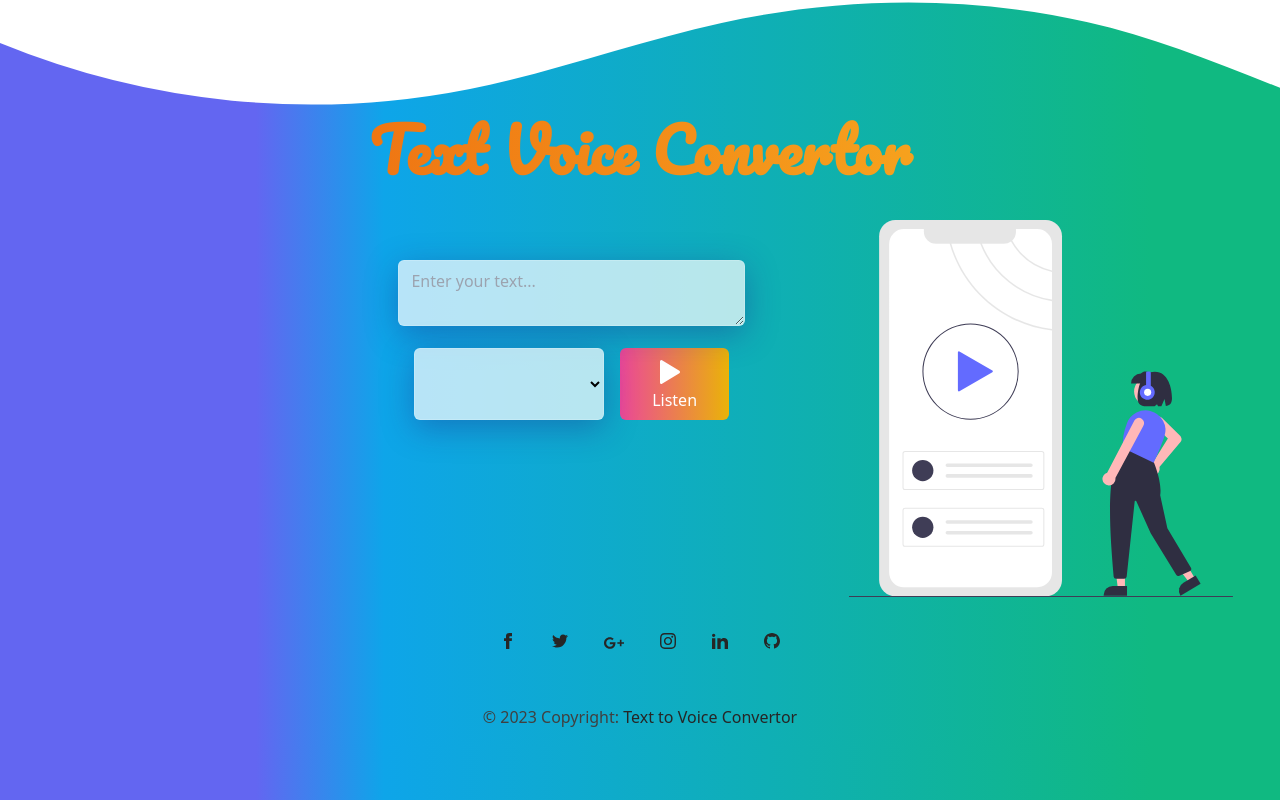
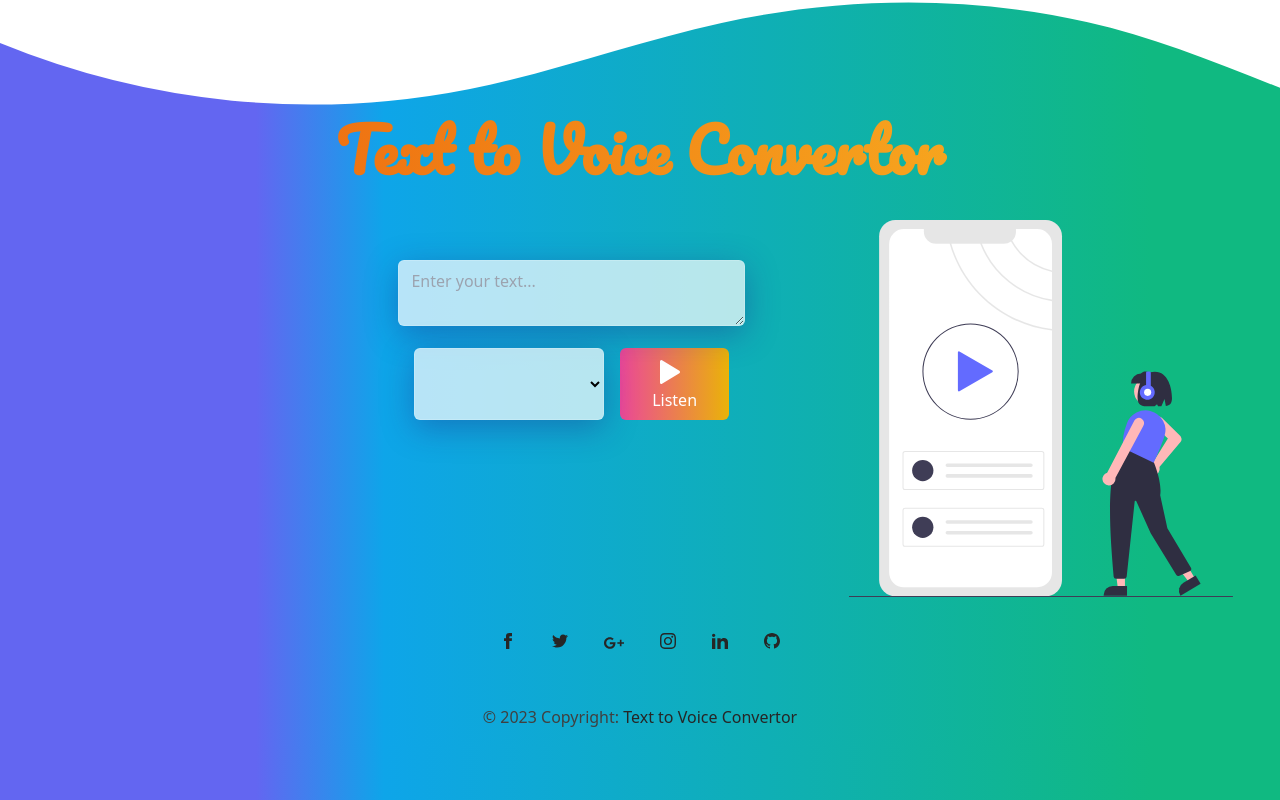
Before and after one commit to rb4807/text_to_voice_generator, a plain HTML site: page index.html in a window 1280 px wide. Drawn offline with nearby package versions, Linux system fonts and the light colour scheme.

Commit message:
Update index.html

```diff
--- a/index.html
+++ b/index.html
@@ -19,7 +19,7 @@
                 <path d="M321.39,56.44c58-10.79,114.16-30.13,172-41.86,82.39-16.72,168.19-17.73,250.45-.39C823.78,31,906.67,72,985.66,92.83c70.05,18.48,146.53,26.09,214.34,3V0H0V27.35A600.21,600.21,0,0,0,321.39,56.44Z" class="shape-fill"></path>
             </svg>
         </div>
-        <h1 class="text-center p-10 mt-20 md:mt-20 text-6xl text-transparent font-bold bg-clip-text head bg-gradient-to-r from-orange-600 to-amber-400">Text Voice Convertor</h1>
+        <h1 class="text-center p-10 mt-20 md:mt-20 text-6xl text-transparent font-bold bg-clip-text head bg-gradient-to-r from-orange-600 to-amber-400">Text to Voice Convertor</h1>
         <div class="flex md:flex-row flex-col-reverse">
             <div class="md:ml-[28%]  w-full md:w-1/2 lg:w-1/4 xl:w-1/3 ">
                 <div class="p-10">
```
